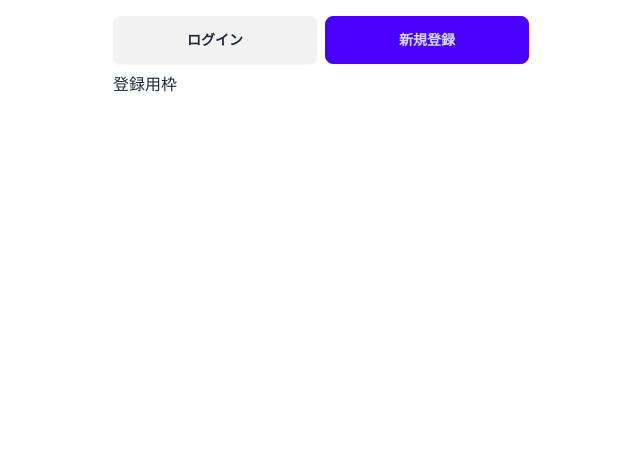
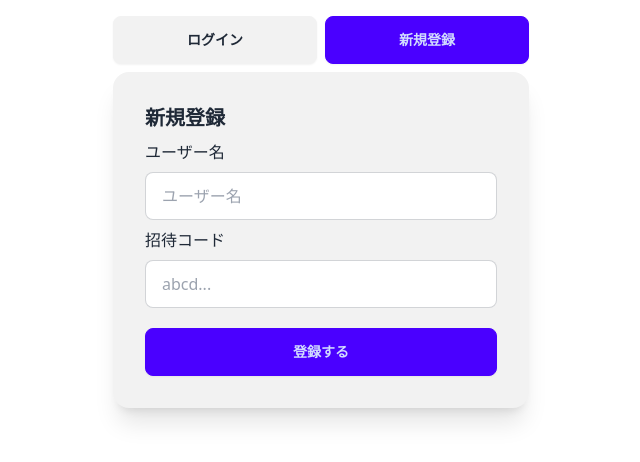
Before and after one commit to ayok01/girack-client-s, a SvelteKit app: page /auth in a window 1280 px wide. Both pictures are taken after a click on the button "新規登録". Shown: the top 462 px of the page, without its empty margins (319-959 px from the left). Built offline with nearby package versions, Linux system fonts and the light colour scheme.

Commit message:
[add] - 登録用コンポ作っただけ

```diff
--- /dev/null
+++ b/src/lib/components/auth/Register.svelte
@@ -0,0 +1,27 @@
+<div class="card bg-base-200 shadow-xl">
+    <div class="card-body">
+        <h2 class="card-title">新規登録</h2>
+
+        <div class="flex flex-col gap-2">
+
+            <p>ユーザー名</p>
+            <input
+                type="text"
+                placeholder="ユーザー名"
+                class="input input-bordered w-full"
+            />
+
+            <p>招待コード</p>
+            <input
+                type="text"
+                placeholder="abcd..."
+                class="input input-bordered w-full"
+            />
+
+            <div class="card-actions justify-end mt-3">
+                <button class="btn btn-block btn-primary">登録する</button>
+            </div>
+
+        </div>
+    </div>
+</div>
--- a/src/routes/auth/+page.svelte
+++ b/src/routes/auth/+page.svelte
@@ -1,5 +1,6 @@
 <script lang="ts">
     import Login from "$lib/components/auth/Login.svelte";
+    import Register from "$lib/components/auth/Register.svelte";
 
     let viewMode: "login" | "register" = "login";
 </script>
@@ -19,6 +20,6 @@
     {#if viewMode === "login"}
         <Login />
     {:else}
-        <p>登録用枠</p>
+        <Register />
     {/if}
 </div>
```
